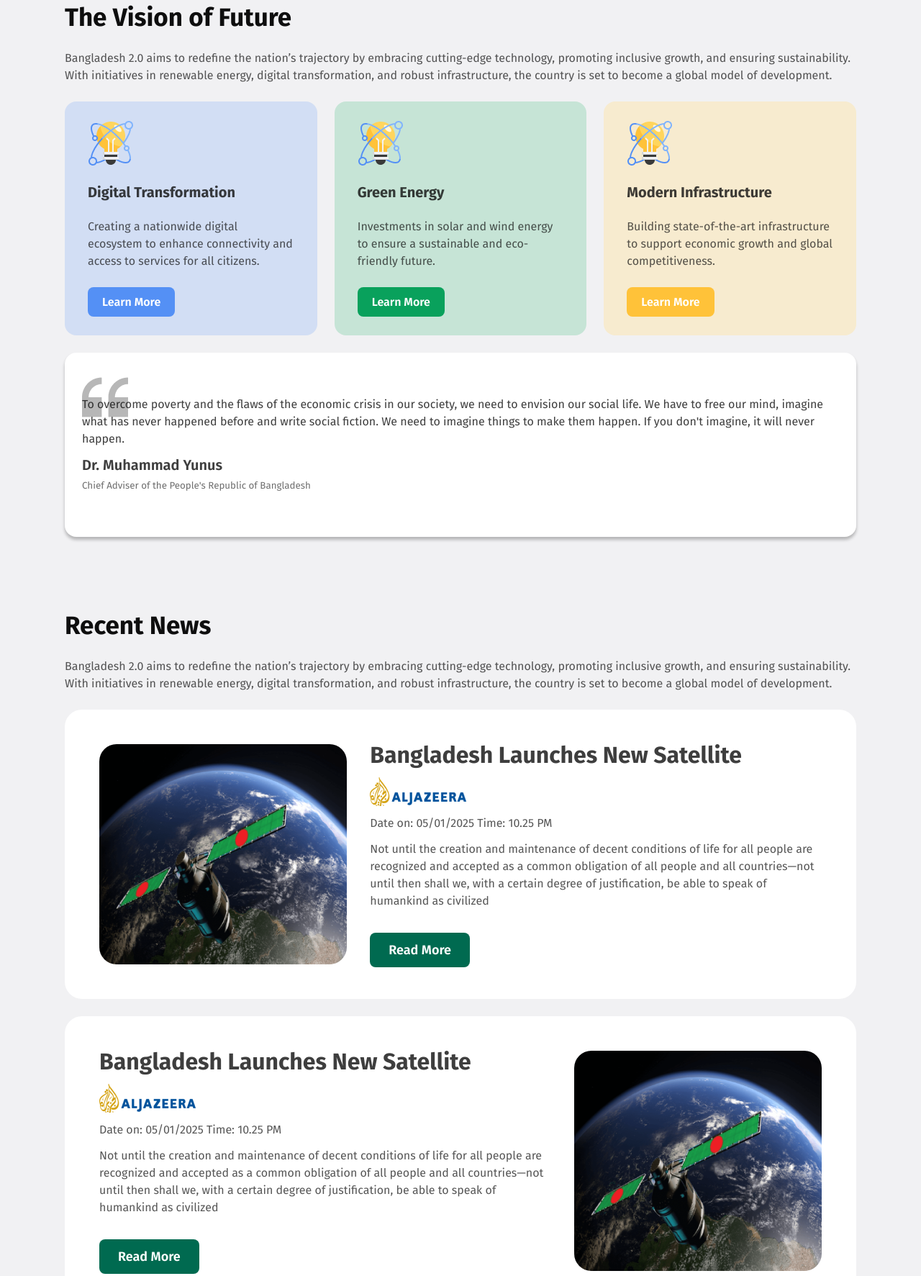
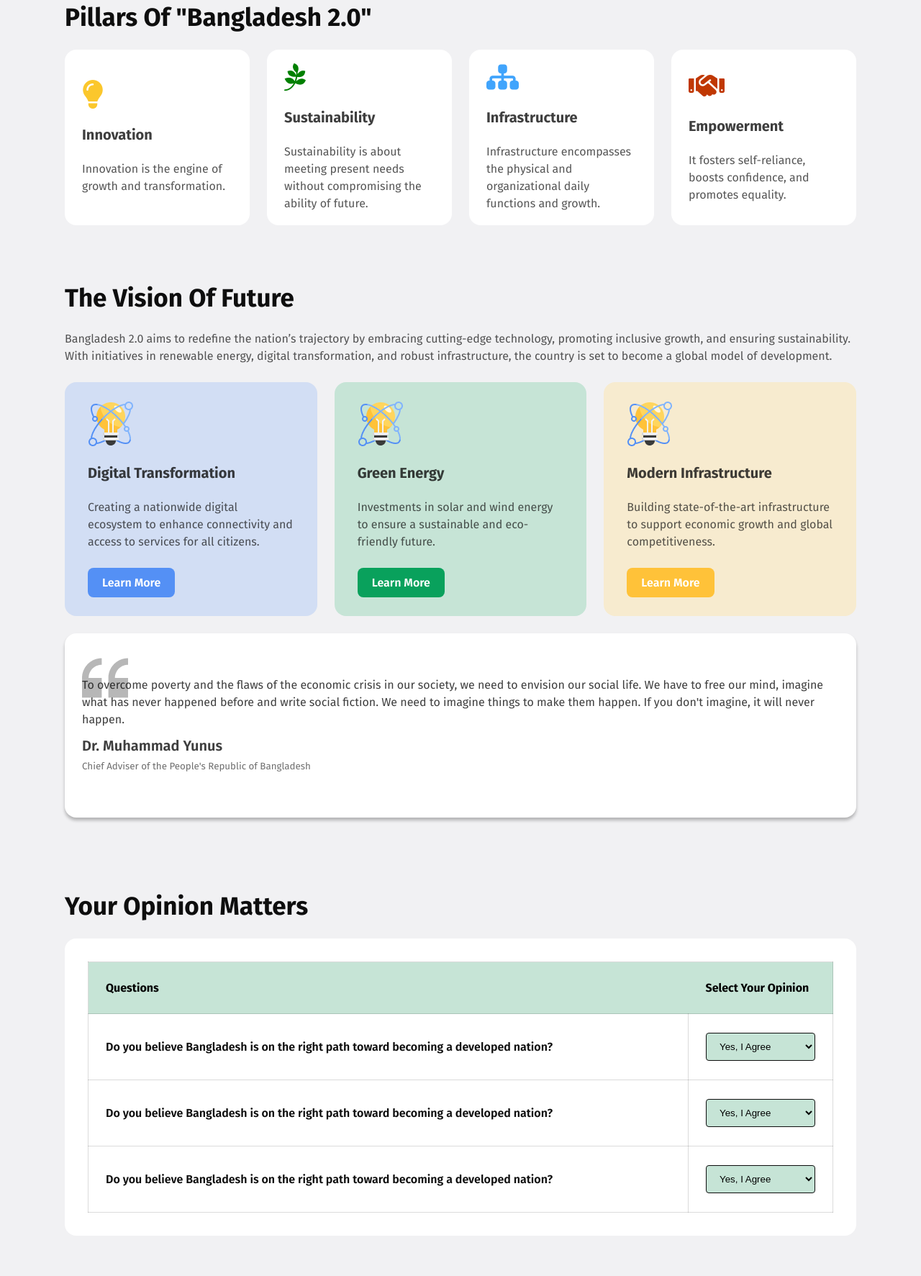
Before and after one commit to MdEbrahim-Shuvo/Bangladesh-2.0, a plain HTML site: page index.html in a window 1280 px wide. Shown: the part 757-2530 px from the top of the page at 72% size. Drawn offline with Linux system fonts and the light colour scheme.

Commit message:
full project

```diff
--- a/index.html
+++ b/index.html
@@ -26,6 +26,31 @@
                 </div>
                 <div class="banner-img-content">
                     <img src="assets/hero.png" alt="">
+                </div>
+            </div>
+        </section>
+        <section id="pillars-section">
+            <h2 class="sub-title">Pillars of "Bangladesh 2.0"</h2>
+            <div class="pillars-container">
+                <div class="pillars-box">
+                    <i class="fa-solid fa-lightbulb"></i>
+                    <h3 class="box-title">innovation</h3>
+                    <p class="description-text">Innovation is the engine of growth and transformation. </p>
+                </div>
+                <div class="pillars-box">
+                    <i class="fa-brands fa-pagelines"></i>
+                    <h3 class="box-title">Sustainability</h3>
+                    <p class="description-text">Sustainability is about meeting present needs without compromising the ability of future.</p>
+                </div>
+                <div class="pillars-box">
+                    <i class="fa-solid fa-sitemap"></i>
+                    <h3 class="box-title">Infrastructure</h3>
+                    <p class="description-text">Infrastructure encompasses the physical and organizational daily functions and growth. </p>
+                </div>
+                <div class="pillars-box">
+                    <i class="fa-solid fa-handshake"></i>
+                    <h3 class="box-title">Empowerment</h3>
+                    <p class="description-text"> It fosters self-reliance, boosts confidence, and promotes equality. </p>
                 </div>
             </div>
         </section>
@@ -62,6 +87,43 @@
                         <p class="description-text"><small>Chief Adviser of the People's Republic of Bangladesh</small></p>
                     </div>
                 </div>
+            </div>
+        </section>
+        <section id="opinion-section">
+            <h2 class="sub-title">Your Opinion Matters</h2>
+            <div class="table-box">
+                <table class="table-content">
+                    <thead>
+                        <tr>
+                            <th>Questions</th>
+                            <th>Select Your Opinion</th>
+                        </tr>
+                    </thead>
+                    <tbody>
+                        <tr>
+                            <td>Do you believe Bangladesh is on the right path toward becoming a developed nation?</td>
+                            <td><select name="" id="">
+                                <option value="Yes, I Agree">Yes, I Agree</option>
+                                <option value="Yes, I Agree">No, I Don't Agree</option>
+                            </select></td>
+                        </tr>
+                        <tr>
+                            <td>Do you believe Bangladesh is on the right path toward becoming a developed nation?</td>
+                            <td><select name="" id="">
+                                <option value="Yes, I Agree">Yes, I Agree</option>
+                                <option value="Yes, I Agree">No, I Don't Agree</option>
+                            </select></td>
+                        </tr>
+                        <tr>
+                            <td>Do you believe Bangladesh is on the right path toward becoming a developed nation?</td>
+                            <td><select name="" id="">
+                                <option value="Yes, I Agree">Yes, I Agree</option>
+                                <option value="Yes, I Agree">No, I Don't Agree</option>
+                            </select></td>
+                        </tr>
+
+                    </tbody>
+                </table>
             </div>
         </section>
         <section id="news-section">
--- a/style.css
+++ b/style.css
@@ -6,6 +6,8 @@
     padding: 0;
     box-sizing: border-box;
 }
+
+/*?========= some Common design =============== */
 
 body {
     background-color: rgba(241, 241, 243, 1);
@@ -19,7 +21,7 @@ main {
     gap: 80px;
 }
 
-.vision-content, #news-section,  #donate-section{
+.vision-content, #news-section, #donate-section, #pillars-section, #opinion-section {
     display: flex;
     flex-direction: column;
     gap: 24px;
@@ -30,6 +32,8 @@ main {
     font-weight: 700;
     font-family: "Fira Sans", serif;
     color: rgba(14, 14, 14, 1);
+    text-transform: capitalize;
+
 }
 
 .description-text {
@@ -85,8 +89,6 @@ main {
     border: 1px solid rgba(0, 106, 80, 1);
 }
 
-/* ?=== header section design end ==== */
-
 /*!====== banner section design start ===== */
 
 #banner-section {
@@ -105,7 +107,7 @@ main {
     justify-content: space-between;
     gap: 64px;
 }
-
+/* h */
 .banner-text-content {
     height: 326px;
     width: 622px;
@@ -164,6 +166,48 @@ main {
 
 /*! banner section design end */
 
+/* pillars section design start */
+
+#pillar-section {
+    height: 324px;
+}
+
+.pillars-container {
+    display: flex;
+    justify-content: space-between;
+    align-items: center;
+    gap: 24px;
+}
+
+.pillars-container .pillars-box {
+    height: 244px;
+    width: 302px;
+    padding: 24px;
+    background-color: rgba(255, 255, 255, 1);
+}
+
+.pillars-box i {
+    font-size: 40px;
+    text-align: left;
+
+}
+
+.fa-lightbulb {
+    color: rgb(251, 199, 44);
+}
+
+.fa-pagelines{
+    color: rgb(0, 128, 0);
+}
+.fa-sitemap {
+    color: rgb(64, 164, 252);
+}
+.fa-handshake {
+    color: rgb(192, 56, 2);
+}
+
+/* pillar section design end */
+
 /*? Vision section design start */
 
 #vision-section {
@@ -176,7 +220,7 @@ main {
     gap: 24px;
 }
 
-.box-model {
+.box-model, .pillars-box {
     width: 411px;
     height: 325px;
     padding: 32px;
@@ -191,7 +235,7 @@ main {
     transition: transform 0.5s ease-in-out;
 }
 
-.box-model:hover {
+.box-model:hover, .pillars-box:hover {
     transform: translateY(-10px);
 }
 
@@ -278,7 +322,82 @@ main {
     color: rgba(14, 14, 14, 0.6);
 }
 
-/* ? vision section design end */
+/*? vision section design end */
+
+/* opinion section design start */
+
+#opinion-section {
+    height: 481px;
+}
+
+.table-box {
+    padding: 32px;
+    background-color: rgba(255, 255, 255, 1);
+    border-radius: 16px;
+    font-family: "Fira Sans", serif;
+}
+
+.table-content, td {
+    border: 1px solid rgba(14, 14, 14, 0.15);
+    border-collapse: collapse;
+    text-align: left;
+    width: 100%;
+
+}
+
+.table-content thead tr {
+    height: 72px;
+
+
+}
+.table-content thead tr th {
+    padding: 24px;
+}
+.table-content thead tr td {
+    padding: 24px;
+    font-size: 20px;
+    font-weight: 600;
+    font-family: "Fira Sans", serif;
+}
+
+.table-content tbody tr {
+    height: 92px;
+
+}
+
+.table-content tbody tr td {
+    padding: 24px;
+    color: rgba(14, 14, 14, 1);
+    font-size: 16px;
+    font-family: "Fira Sans", serif;
+    font-weight: 600;
+}
+
+.table-content tbody select {
+    padding: 10px 14px;
+    display: flex;
+    flex-direction: column;
+    justify-content: center;
+    align-items: center;
+    background-color: rgba(198, 228, 214, 1);
+    border: 1px solid rgba(14, 14, 14, 1);
+    outline: 0;
+    border-radius: 4px;
+}
+
+.table-content select option  {
+    color: rgba(14, 14, 14, 1);
+    font-size: 16px;
+    font-family: "Fira Sans", serif;
+    font-weight: 500;
+}
+
+
+.table-content th {
+    background-color: rgba(198, 228, 214, 1);
+}
+
+/* opinion section design end */
 
 /* ! news section design start */
 
@@ -329,7 +448,7 @@ main {
     gap: 12px;
 }
 
-.post-text button, .donate-btn, .newsletter-btn  {
+.post-text button, .donate-btn, .newsletter-btn {
     font-size: 18px;
     font-weight: 600;
     padding: 13px 26px;
@@ -390,6 +509,11 @@ main {
 .donate-rate > button:nth-child(2) {
     background-color: rgba(198, 228, 214, 1);
 }
+
+.donate-rate > button:nth-child(2n+1):hover:not(:nth-child(2)){
+    background-color: rgba(198, 228, 214, 1);
+}
+
 .donate-form {
     display: flex;
     flex-direction: column;
@@ -461,8 +585,6 @@ main {
     border-radius: 0 8px 8px 0;
 }
 
-/*!===== newsletter section design end === */
-
 /*? ===== footer section design start ======== */
 
 #footer-bangladesh {
@@ -512,6 +634,3 @@ hr {
 .fa-x-twitter {
     color: rgb(0, 0, 0);
 }
-
-
-/* !===== footer section design end ====== */
```
Lines whose indentation alone changed are shown as unchanged.
